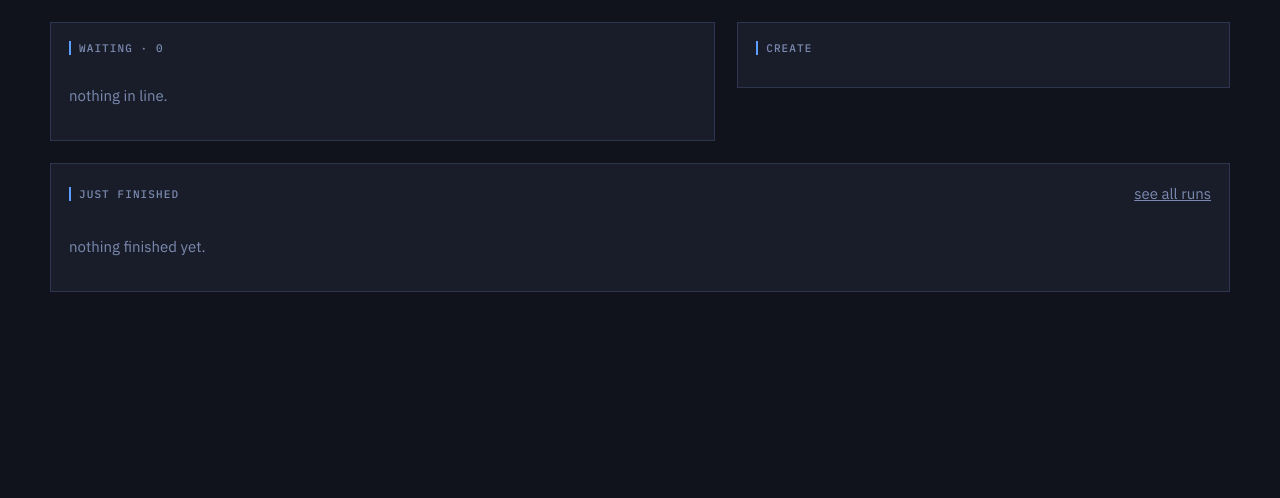
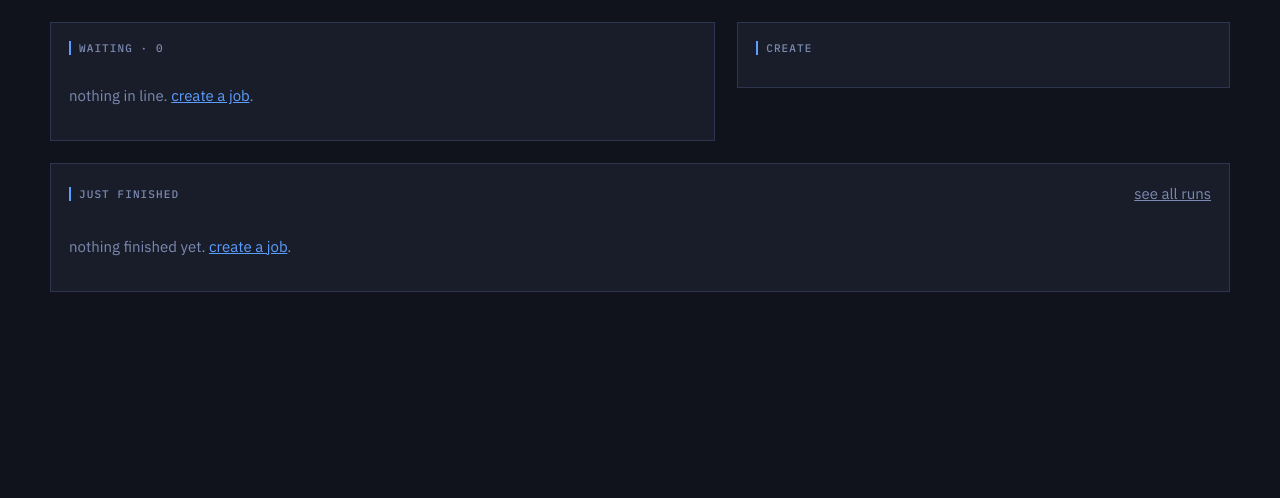
Before and after one commit to h4ks-com/workflows, a Python web app: template src/workflows/web/templates/home.html in a window 1280 px wide. Shown: the part 74-572 px from the top of the page. Run offline with Jinja, Linux system fonts and the light colour scheme; the template is opened without the code that fills it, so the values that code supplies are empty.

Commit message:
Point empty lists at creating a job

```diff
--- a/src/workflows/web/templates/_queue_panel.html
+++ b/src/workflows/web/templates/_queue_panel.html
@@ -35,7 +35,7 @@
         <span class="num muted eta">~{{ (slot.starts_in_seconds // 60) if slot.starts_in_seconds is not none else '?' }} min</span>
       </a>
       {% else %}
-      <p class="muted">nothing in line.</p>
+      <p class="muted">nothing in line. <a href="#create">create a job</a>.</p>
       {% endfor %}
     </div>
   </div>
@@ -59,7 +59,7 @@
     {% for job in recent %}
     {% include "_result_row.html" %}
     {% else %}
-    <p class="muted">nothing finished yet.</p>
+    <p class="muted">nothing finished yet. <a href="#create">create a job</a>.</p>
     {% endfor %}
   </div>
 </div>
--- a/src/workflows/web/templates/wallet.html
+++ b/src/workflows/web/templates/wallet.html
@@ -52,7 +52,7 @@
           </tr>
           {% endif %}
           {% else %}
-          <tr><td colspan="3" class="muted">no history yet.</td></tr>
+          <tr><td colspan="3" class="muted">no history yet. top up above or <a href="/#create">create a job</a>.</td></tr>
           {% endfor %}
         </tbody>
       </table>
```
